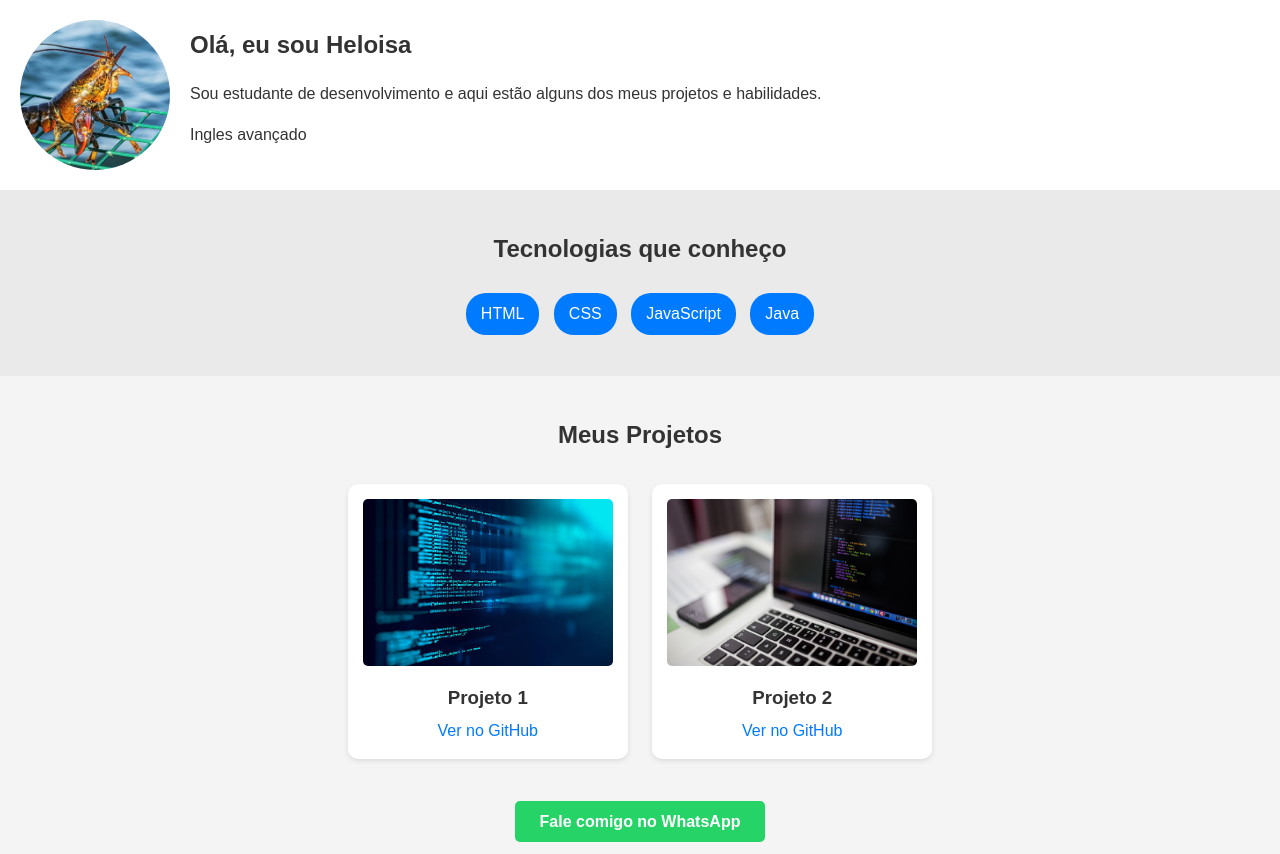
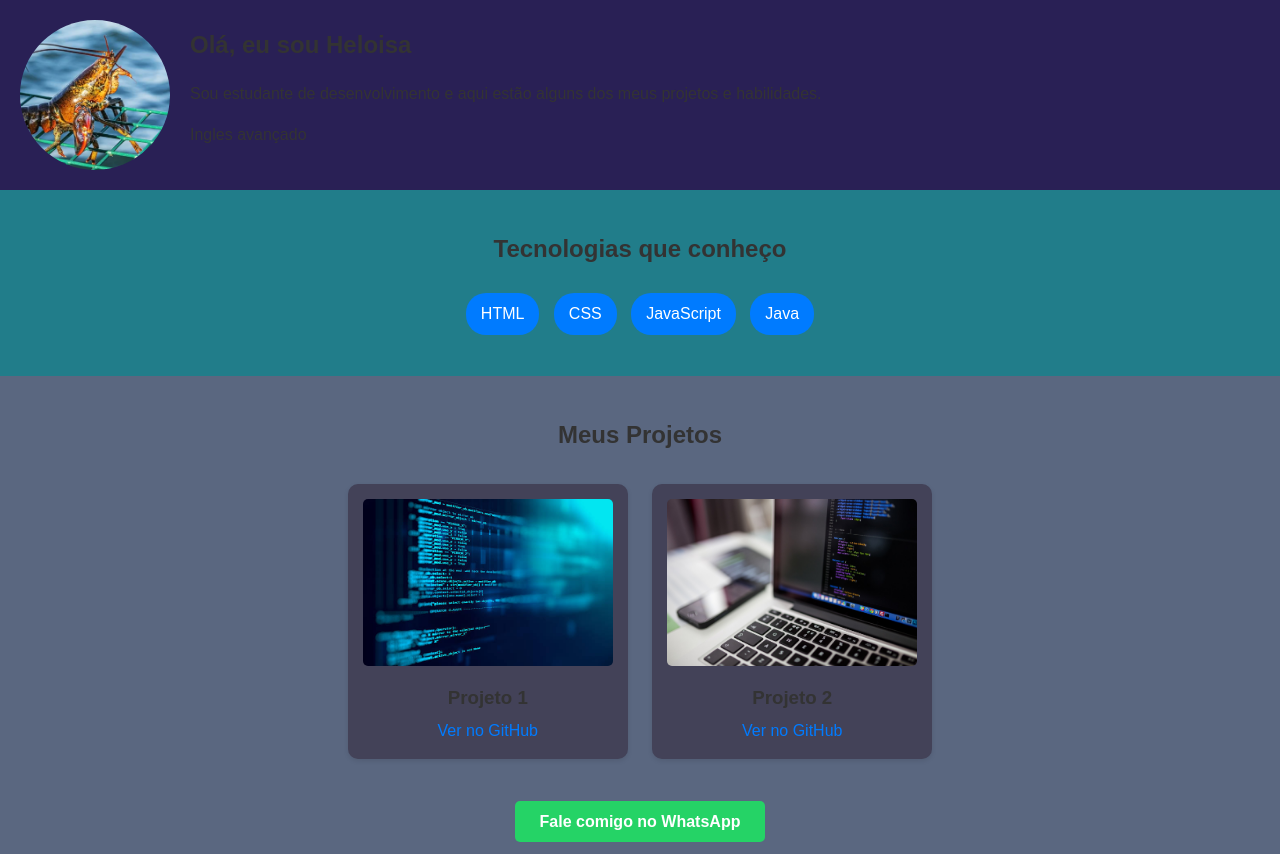
Before and after one commit to LiviaSobral/meu-site, a plain HTML site: page index.html in a window 1280 px wide. Drawn offline with Linux system fonts and the light colour scheme.

Commit message:
Refactor: mudei as cores

```diff
--- a/style.css
+++ b/style.css
@@ -3,7 +3,7 @@ body {
   margin: 0;
   padding: 0;
   line-height: 1.6;
-  background: #f4f4f4;
+  background: #5a6780;
   color: #333;
 }
 
@@ -11,7 +11,7 @@ body {
   display: flex;
   align-items: center;
   padding: 20px;
-  background: #fff;
+  background: #292055;
 }
 
 .profile-pic {
@@ -28,7 +28,7 @@ body {
 }
 
 .skills {
-  background: #eaeaea;
+  background: #217d8a;
   padding: 20px;
   text-align: center;
 }
@@ -54,7 +54,7 @@ body {
 
 .card {
   display: inline-block;
-  background: #fff;
+  background: #434258;
   padding: 15px;
   margin: 10px;
   border-radius: 10px;
```
